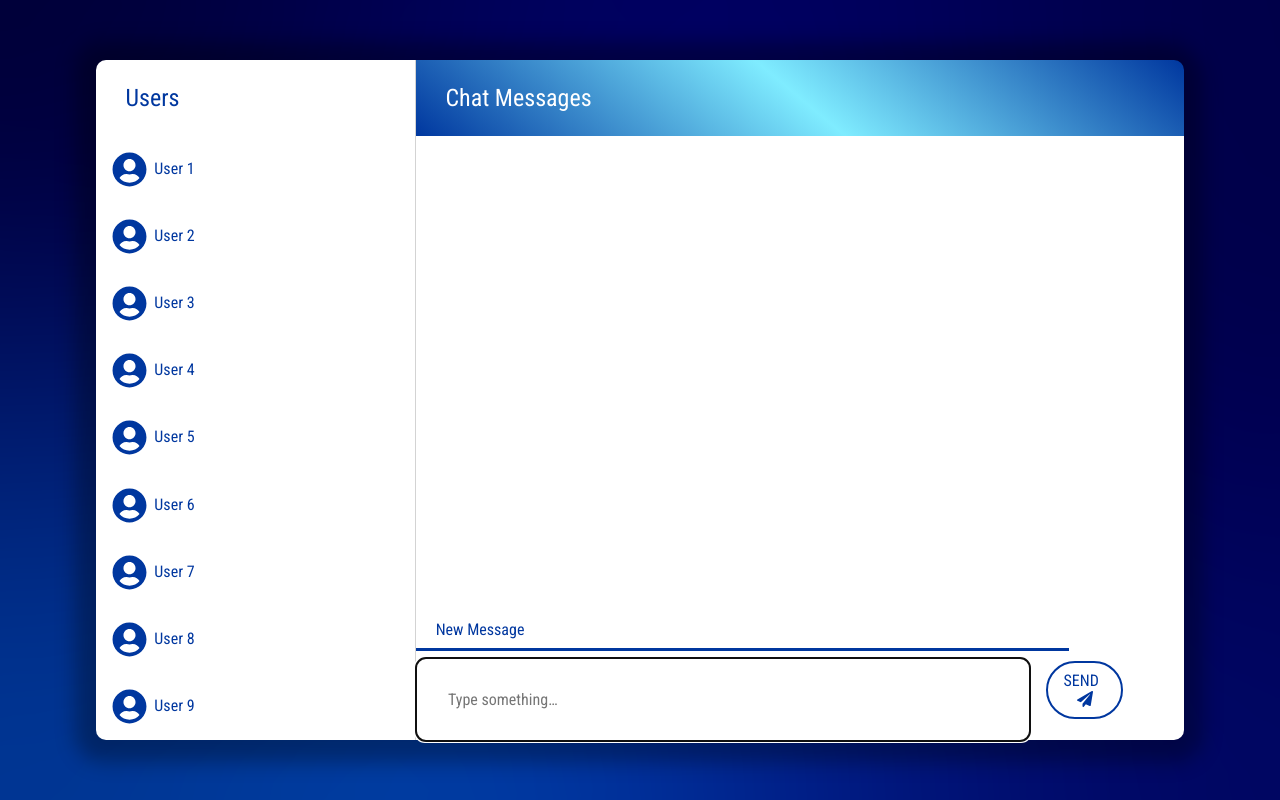
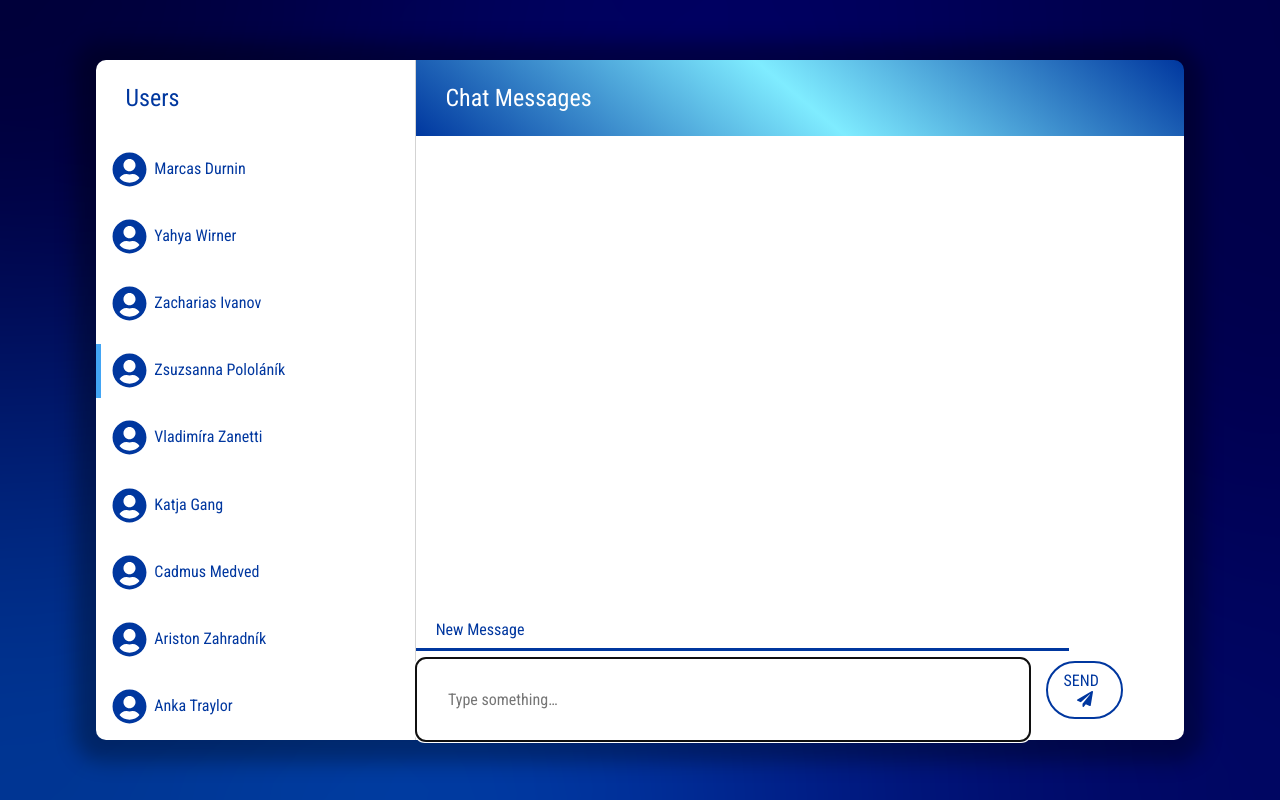
Before and after one commit to mrassili/chat-app, a React (Create React App) app: page / in a window 1280 px wide. Built offline with nearby package versions, Linux system fonts and the light colour scheme.

Commit message:
Animate incoming messages

```diff
--- a/package.json
+++ b/package.json
@@ -7,7 +7,8 @@
     "@fortawesome/free-regular-svg-icons": "^5.8.1",
     "@fortawesome/free-solid-svg-icons": "^5.8.1",
     "@fortawesome/react-fontawesome": "^0.1.4",
-    "animate.css": "^3.7.0",
+    "animate.css": "^3.7.2",
+    "classnames": "^2.2.6",
     "eslint-config-prettier": "^4.1.0",
     "eslint-plugin-import": "^2.17.2",
     "eslint-plugin-jsx-a11y": "^6.2.1",
@@ -18,7 +19,7 @@
     "react-dom": "^16.8.6",
     "react-redux": "^7.0.2",
     "react-scripts": "2.1.8",
-    "react-transition-group": "^4.0.0",
+    "react-transition-group": "^4.2.0",
     "redux": "^4.0.1"
   },
   "scripts": {
--- a/src/components/ChatWindow.js
+++ b/src/components/ChatWindow.js
@@ -3,6 +3,8 @@ import MessageBubble from "./MessageBubble"
 import SoundEffect from "./SoundEffect"
 import styles from "./ChatWindow.module.css"
 import { connect } from "react-redux"
+import { TransitionGroup, CSSTransition } from "react-transition-group"
+import "animate.css"
 
 const NotificationBubble = (props) => {
   return (
@@ -85,9 +87,22 @@ class ChatWindow extends React.Component {
             <NotificationBubble unreadMessages={this.unreadMessages} />
           )}
         </h2>
+      <TransitionGroup className="todo-list">
         {this.props.messages.map((message) => {
-          return <MessageBubble message={message.text} key={message.id} />
+          return (
+            <CSSTransition
+              timeout={400}
+              classNames={{
+                enter: 'animated faster',
+                enterActive: 'bounceInLeft'
+              }}
+              key={message.id}
+            >
+              <MessageBubble message={message.text} />
+            </CSSTransition>
+          )
         })}
+      </TransitionGroup>
         <SoundEffect />
       </section>
     )
--- a/src/components/UsersList.js
+++ b/src/components/UsersList.js
@@ -2,7 +2,7 @@ import React from "react"
 
 import { FontAwesomeIcon } from "@fortawesome/react-fontawesome"
 import { faUserCircle } from "@fortawesome/free-solid-svg-icons"
-
+import classNames from "classnames"
 import styles from "./UsersList.module.css"
 
 const UsersList = () => {
@@ -11,39 +11,39 @@ const UsersList = () => {
       <h2 className={styles["users-h2"]}>&nbsp;Users</h2>
       <li className={styles.user}>
         <FontAwesomeIcon icon={faUserCircle} />
-        &nbsp; User 1
+        &nbsp; Marcas Durnin
       </li>
       <li className={styles.user}>
         <FontAwesomeIcon icon={faUserCircle} />
-        &nbsp; User 2
+        &nbsp; Yahya Wirner
       </li>
       <li className={styles.user}>
         <FontAwesomeIcon icon={faUserCircle} />
-        &nbsp; User 3
+        &nbsp; Zacharias Ivanov
+      </li>
+      <li className={classNames(styles.user, styles.activeUser)}>
+        <FontAwesomeIcon icon={faUserCircle} />
+        &nbsp; Zsuzsanna Pololáník
       </li>
       <li className={styles.user}>
         <FontAwesomeIcon icon={faUserCircle} />
-        &nbsp; User 4
+        &nbsp; Vladimíra Zanetti
       </li>
       <li className={styles.user}>
         <FontAwesomeIcon icon={faUserCircle} />
-        &nbsp; User 5
+        &nbsp; Katja Gang
       </li>
       <li className={styles.user}>
         <FontAwesomeIcon icon={faUserCircle} />
-        &nbsp; User 6
+        &nbsp; Cadmus Medved
       </li>
       <li className={styles.user}>
         <FontAwesomeIcon icon={faUserCircle} />
-        &nbsp; User 7
+        &nbsp; Ariston Zahradník
       </li>
       <li className={styles.user}>
         <FontAwesomeIcon icon={faUserCircle} />
-        &nbsp; User 8
-      </li>
-      <li className={styles.user}>
-        <FontAwesomeIcon icon={faUserCircle} />
-        &nbsp; User 9
+        &nbsp; Anka Traylor
       </li>
     </aside>
   )
--- a/src/components/UsersList.module.css
+++ b/src/components/UsersList.module.css
@@ -15,10 +15,23 @@
 .user {
   list-style-type: none;
   padding: 1em;
+  padding-left: 0;
   cursor: default;
+  position: relative;
 }
 
 .user > svg {
   font-size: 35px;
   vertical-align: middle;
+  margin-left: 1rem;
 }
+
+.activeUser::before {
+  content: "";
+  display: inline-block;
+  background-color: #42a5f5;
+  width: 5px;
+  position: absolute;
+  top: 10%;
+  bottom: 10%;
+}
```
Also changed, not shown: 1 other file (tests, documents, lock files or other folders).
